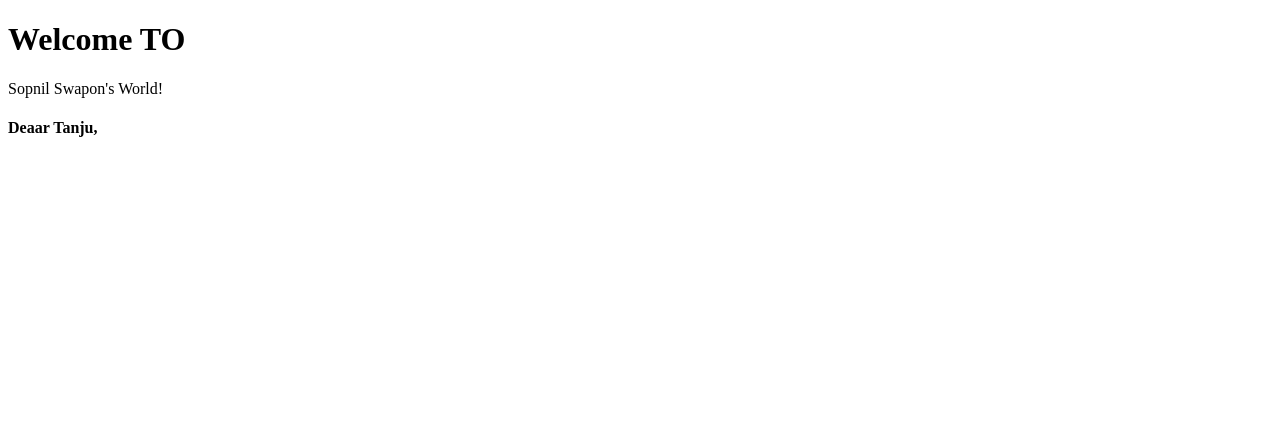
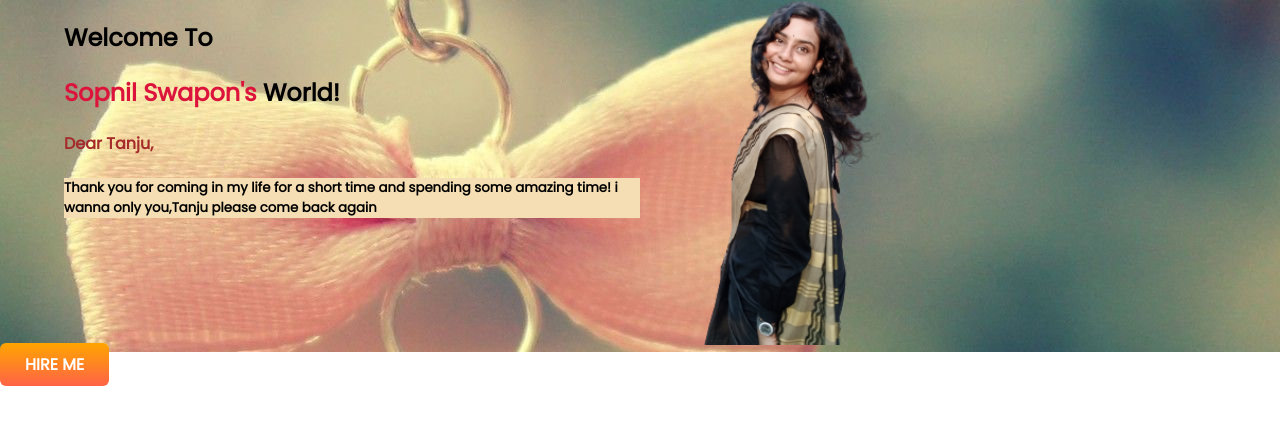
Before and after one commit to SopnilSwapon/devoloper-portfolio-again, a plain HTML site: page index.html in a window 1280 px wide. Drawn offline with Linux system fonts and the light colour scheme.

Commit message:
top banner added

```diff
--- a/index.html
+++ b/index.html
@@ -3,12 +3,18 @@
 <head>
     <meta charset="UTF-8">
     <meta name="viewport" content="width=device-width, initial-scale=1.0">
-    <title>Sopnil portfolio</title>
+    <title>Sopnil portfolio</title><link rel="preconnect" href="https://fonts.googleapis.com">
+    <link rel="preconnect" href="https://fonts.gstatic.com" crossorigin>
+    <link href="https://fonts.googleapis.com/css2?family=Poppins&display=swap" rel="stylesheet">
+
     <link rel="stylesheet" href="style.css">
-</head>
-<body>
-    <h1>Welcome TO</h1
-        <h1>Sopnil Swapon's World!</h1>
-        <h4>Deaar Tanju,</h4>
+   <section class="top-banner"><div class="half-width"><h1>Welcome To</h1>
+    <h1><span class="green-color">Sopnil Swapon's</span> World!</h1>
+    <h4>Dear Tanju,</h4>
+    <h5>Thank you for coming in my life for a short time and spending some amazing time! i wanna only you,Tanju please come back again</h5></div>
+
+       <div class="half-width"><img src="picture/shahanaj_parvin-removebg-preview (2) (1).png" alt=""></div></section>
+       <a class="link-button" target="_blank" href="https://www.facebook.com/100075376864211/posts/pfbid0vMK5DZtWbuaZkDKiDEcL9kd7KfxjnYxXTmKHy4EwV9j3x6GfBGkTX1Ww6eV9xuUDl/?app=fbl">HIRE ME</a>
+
 </body>
 </html>
--- a/style.css
+++ b/style.css
@@ -1,3 +1,32 @@
-body{
+body{font-family: 'Poppins', sans-serif;
+    margin: 0;
 
 }
+span{
+    color:crimson;
+}
+h4{
+color: brown;
+}
+h5{
+    background-color: wheat;
+}
+section{
+    display: flex;
+}
+.half-width{
+    width: 90%;
+    padding-left: 5%;
+}
+.link-button{text-decoration: none;
+    background-image: linear-gradient( orange, tomato);
+    padding: 10px 25px;
+    border-radius: 6px;
+    color: white;
+    font-weight: 700;
+
+}
+.top-banner{
+    background-image: url(picture/Cute-Love-Wallpaper.jpg);
+    background-repeat: no-repeat;
+}
```
Also changed, not shown: picture/Cute-Love-Wallpaper.jpg (added), picture/IMG-20230604-WA0355.jpg (added), picture/IMG-20230604-WA0365.jpg (added), picture/shahanaj_parvin-removebg-preview (2) (1).png (added), 4 other files.
